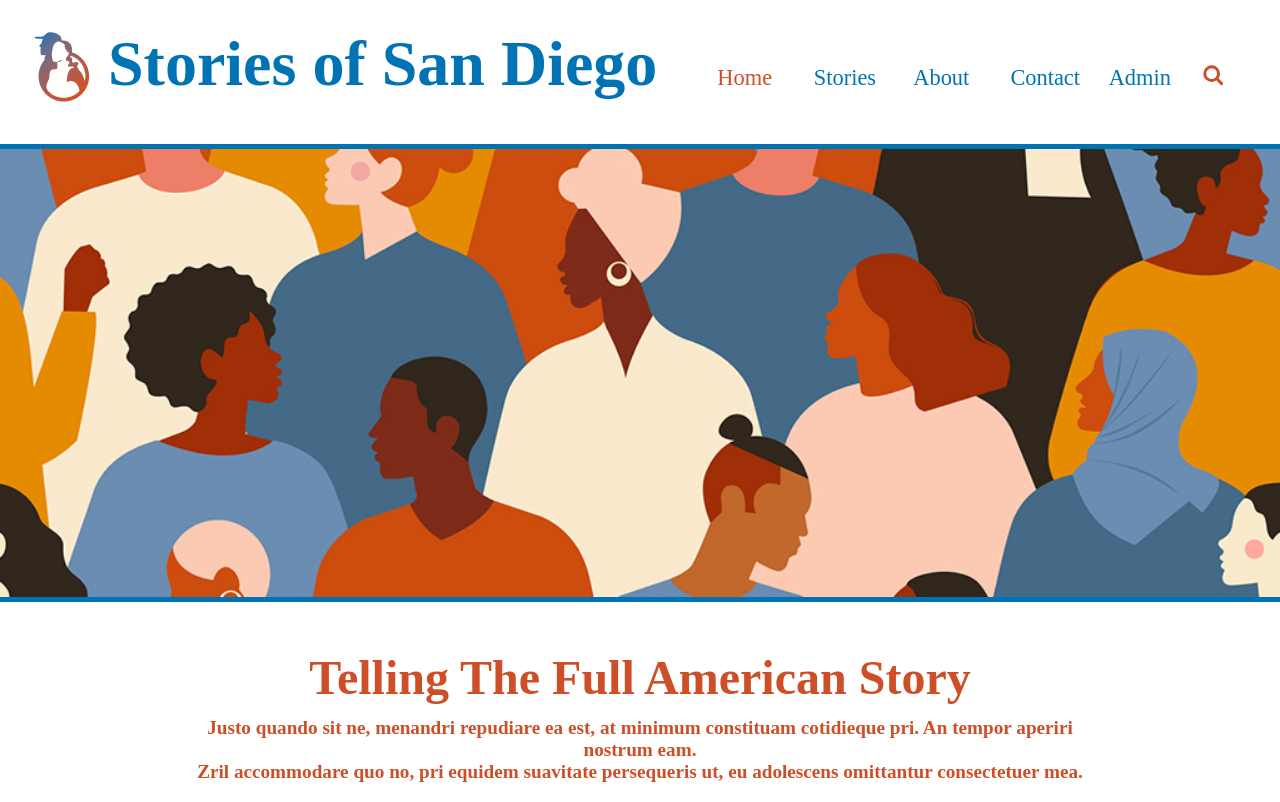
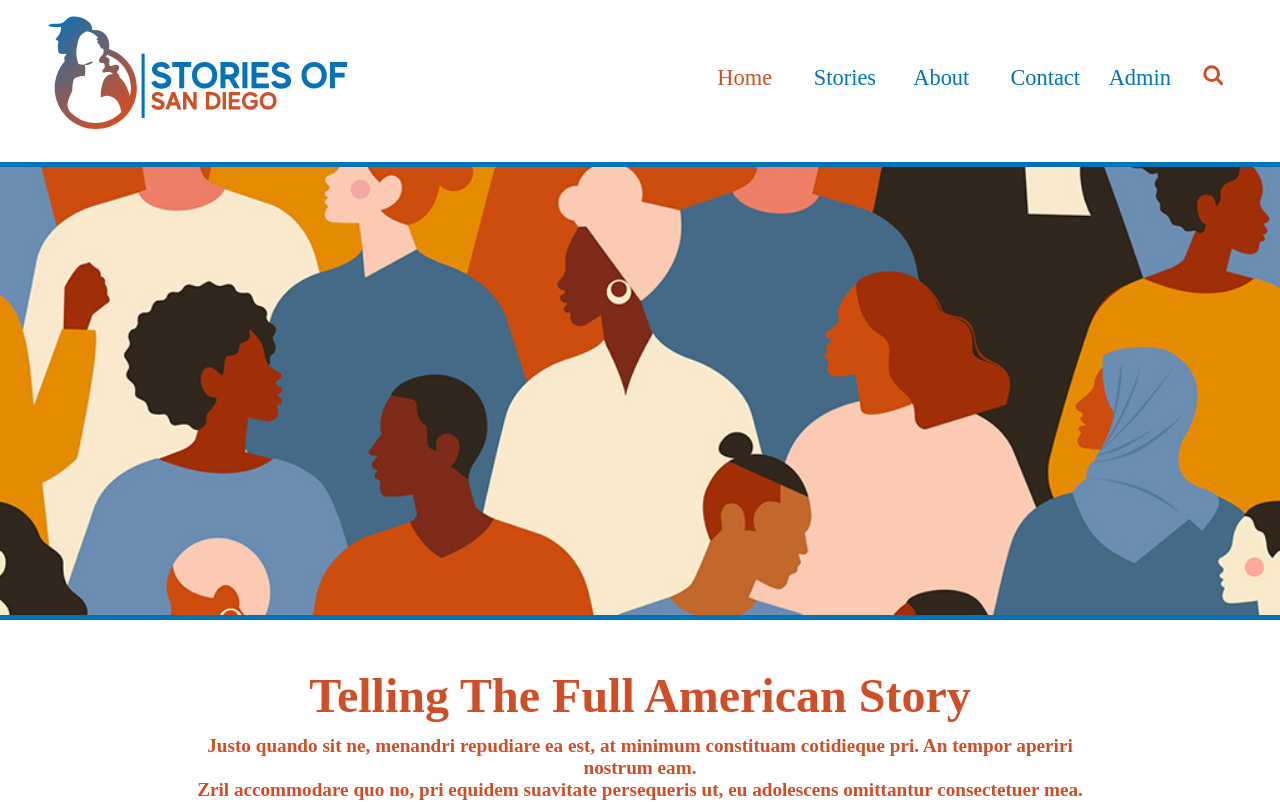
Before and after one commit to osha7/stories-of-san-diego-front-end, a React (Create React App) app: page / in a window 1280 px wide. Shown: the top 802 px of the page. Built offline with nearby package versions, Linux system fonts and the light colour scheme; no server answers; a web font is replaced by a local one.

Commit message:
change logo to full in navbar

```diff
--- a/src/components/navbar/NavBar.js
+++ b/src/components/navbar/NavBar.js
@@ -1,7 +1,7 @@
 import React from "react";
 import '../../css/navbar.css';
 import { NavLink } from "react-router-dom";
-import SOSDLogo from '../../css/SOSD.svg'
+import SOSDLogo from '../../css/SSD-full-01.svg'
 
 const link = {
   width: "100px",
@@ -16,8 +16,7 @@ export const NavBar = () => {
   return (
     <>
       <div className="navbar-header">
-        <img src={SOSDLogo} alt="SOSD logo" width="60" height="70" />
-        <h1>Stories of San Diego</h1>
+        <img src={SOSDLogo} alt="SOSD logo" width="300"  />
       </div>
       <div className="navbar-links">
         <ul className="nav">
--- a/src/css/navbar.css
+++ b/src/css/navbar.css
@@ -35,8 +35,9 @@
 }
 
 .navbar-header img {
-    padding-top: 1.5em;
-    padding-right: 0.5em;
+    padding-top: 1em;
+    padding-left: 0.5em;
+    padding-bottom: 1em;
 }
 
 ion-icon {
```
Also changed, not shown: src/css/SSD-full-01.svg (added), 1 other file (tests, documents, lock files or other folders).
